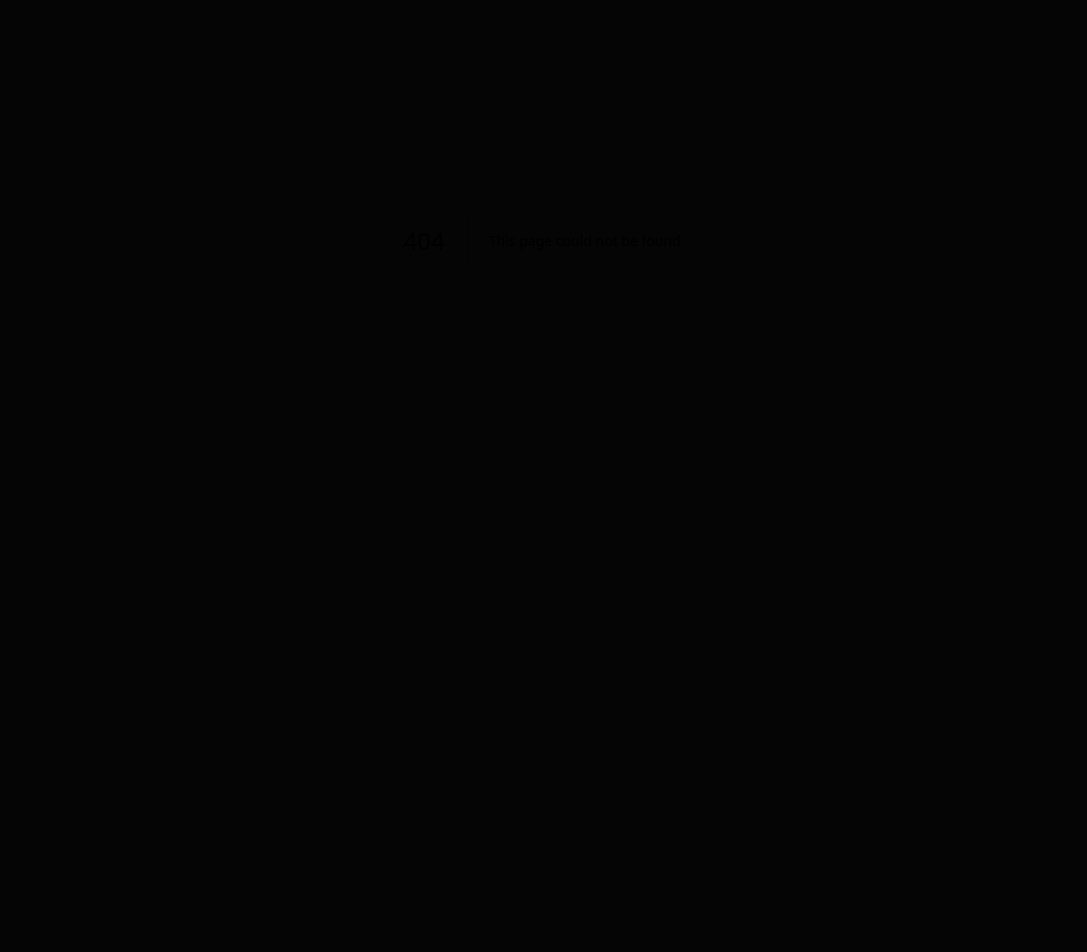
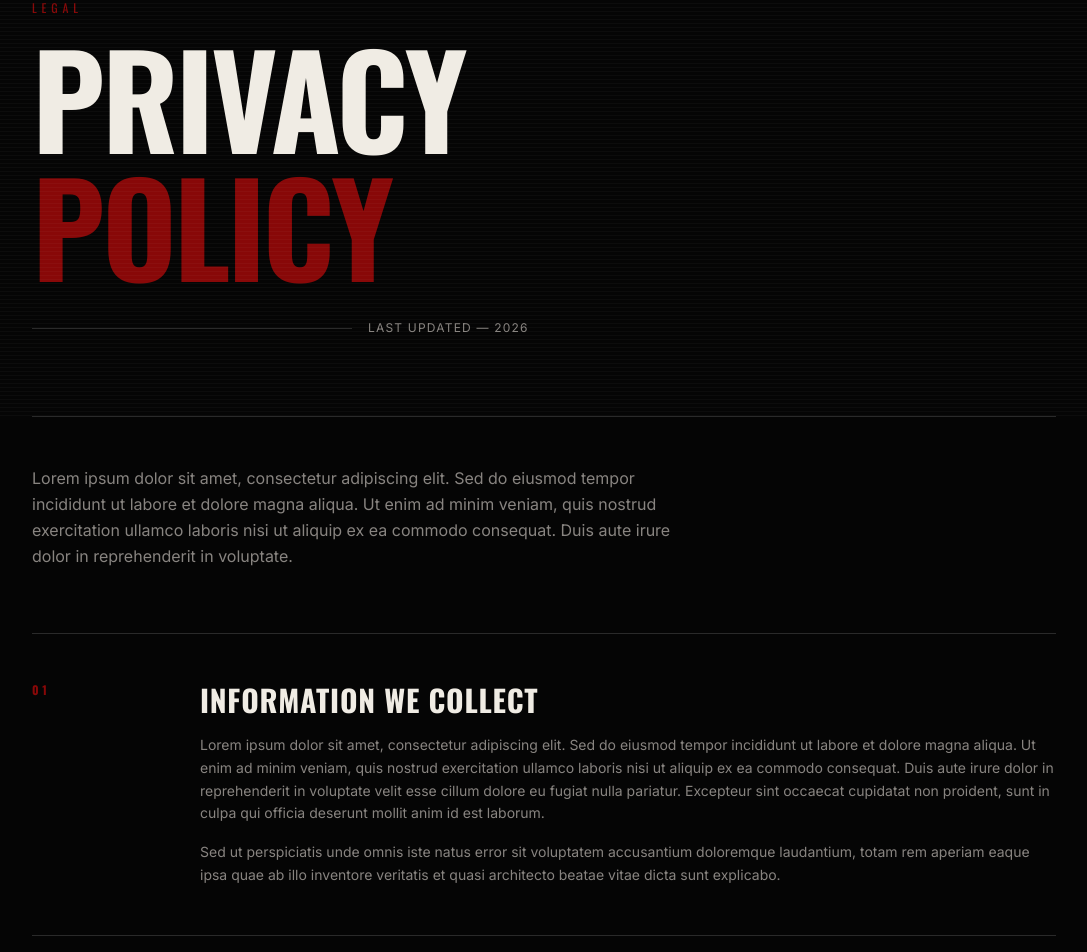
Before and after one commit to JoigmnzDev/autofilia-rock-web, a Next.js app: page /privacy in a window 1280 px wide. Before the commit this address had no page. Shown: the part 160-1112 px from the top of the page, without its empty margins (96-1183 px from the left). Before the commit the page ends 800 px from the top, so only its background shows below. Built offline with nearby package versions, Linux system fonts and the light colour scheme.

Commit message:
feat: add Privacy page with updated footer link
Create Privacy page with Autofilia design and update footer link.

Co-authored-by: Joigmnz Dev <168275434+JoigmnzDev@users.noreply.github.com>

```diff
--- /dev/null
+++ b/app/privacy/page.tsx
@@ -0,0 +1,185 @@
+import Navbar from '@/components/navbar'
+import Footer from '@/components/footer'
+import type { Metadata } from 'next'
+
+export const metadata: Metadata = {
+  title: 'Privacy Policy — AUTOFILIA',
+  description: 'Privacy policy for the official Autofilia website.',
+}
+
+const sections = [
+  {
+    number: '01',
+    title: 'INFORMATION WE COLLECT',
+    body: `Lorem ipsum dolor sit amet, consectetur adipiscing elit. Sed do eiusmod tempor incididunt ut labore et dolore magna aliqua. Ut enim ad minim veniam, quis nostrud exercitation ullamco laboris nisi ut aliquip ex ea commodo consequat. Duis aute irure dolor in reprehenderit in voluptate velit esse cillum dolore eu fugiat nulla pariatur. Excepteur sint occaecat cupidatat non proident, sunt in culpa qui officia deserunt mollit anim id est laborum.
+
+Sed ut perspiciatis unde omnis iste natus error sit voluptatem accusantium doloremque laudantium, totam rem aperiam eaque ipsa quae ab illo inventore veritatis et quasi architecto beatae vitae dicta sunt explicabo.`,
+  },
+  {
+    number: '02',
+    title: 'HOW WE USE YOUR DATA',
+    body: `Nemo enim ipsam voluptatem quia voluptas sit aspernatur aut odit aut fugit, sed quia consequuntur magni dolores eos qui ratione voluptatem sequi nesciunt. Neque porro quisquam est qui dolorem ipsum quia dolor sit amet, consectetur, adipisci velit.
+
+Ut labore et dolore magnam aliquam quaerat voluptatem. Ut enim ad minima veniam, quis nostrum exercitationem ullam corporis suscipit laboriosam, nisi ut aliquid ex ea commodi consequatur? Quis autem vel eum iure reprehenderit qui in ea voluptate velit esse quam nihil molestiae consequatur, vel illum qui dolorem eum fugiat quo voluptas nulla pariatur.`,
+  },
+  {
+    number: '03',
+    title: 'COOKIES & TRACKING',
+    body: `At vero eos et accusamus et iusto odio dignissimos ducimus qui blanditiis praesentium voluptatum deleniti atque corrupti quos dolores et quas molestias excepturi sint occaecati cupiditate non provident, similique sunt in culpa qui officia deserunt mollitia animi, id est laborum et dolorum fuga.
+
+Et harum quidem rerum facilis est et expedita distinctio. Nam libero tempore, cum soluta nobis est eligendi optio cumque nihil impedit quo minus id quod maxime placeat facere possimus, omnis voluptas assumenda est, omnis dolor repellendus.`,
+  },
+  {
+    number: '04',
+    title: 'THIRD-PARTY SERVICES',
+    body: `Temporibus autem quibusdam et aut officiis debitis aut rerum necessitatibus saepe eveniet ut et voluptates repudiandae sint et molestiae non recusandae. Itaque earum rerum hic tenetur a sapiente delectus, ut aut reiciendis voluptatibus maiores alias consequatur aut perferendis doloribus asperiores repellat.
+
+Lorem ipsum dolor sit amet, consectetur adipiscing elit, sed do eiusmod tempor incididunt ut labore et dolore magna aliqua. Ut enim ad minim veniam, quis nostrud exercitation ullamco laboris nisi ut aliquip ex ea commodo consequat.`,
+  },
+  {
+    number: '05',
+    title: 'YOUR RIGHTS',
+    body: `Duis aute irure dolor in reprehenderit in voluptate velit esse cillum dolore eu fugiat nulla pariatur. Excepteur sint occaecat cupidatat non proident, sunt in culpa qui officia deserunt mollit anim id est laborum. Sed ut perspiciatis unde omnis iste natus error sit voluptatem accusantium doloremque laudantium.
+
+Totam rem aperiam eaque ipsa quae ab illo inventore veritatis et quasi architecto beatae vitae dicta sunt explicabo. Nemo enim ipsam voluptatem quia voluptas sit aspernatur aut odit aut fugit.`,
+  },
+  {
+    number: '06',
+    title: 'CONTACT & UPDATES',
+    body: `Sed quia consequuntur magni dolores eos qui ratione voluptatem sequi nesciunt. Neque porro quisquam est, qui dolorem ipsum quia dolor sit amet, consectetur, adipisci velit, sed quia non numquam eius modi tempora incidunt ut labore et dolore magnam aliquam quaerat voluptatem.
+
+Ut enim ad minima veniam, quis nostrum exercitationem ullam corporis suscipit laboriosam, nisi ut aliquid ex ea commodi consequatur. Quis autem vel eum iure reprehenderit qui in ea voluptate velit esse quam nihil molestiae consequatur.`,
+  },
+]
+
+export default function PrivacyPage() {
+  return (
+    <main className="min-h-screen bg-[#050505]">
+      <Navbar />
+
+      {/* Hero header */}
+      <section className="relative pt-40 pb-20 px-6 md:px-10 overflow-hidden" aria-label="Privacy header">
+        {/* Decorative red line top */}
+        <div className="absolute top-0 left-0 right-0 h-px bg-[#880808]" aria-hidden="true" />
+
+        {/* Background noise texture overlay */}
+        <div
+          className="absolute inset-0 opacity-[0.03]"
+          style={{
+            backgroundImage:
+              'repeating-linear-gradient(0deg, #f0ece4 0px, #f0ece4 1px, transparent 1px, transparent 4px)',
+          }}
+          aria-hidden="true"
+        />
+
+        <div className="max-w-5xl mx-auto">
+          <p
+            className="text-[#880808] text-xs tracking-[0.4em] mb-4"
+            style={{ fontFamily: 'var(--font-oswald), Impact, sans-serif' }}
+          >
+            LEGAL
+          </p>
+          <h1
+            className="text-6xl md:text-8xl lg:text-9xl font-bold text-[#f0ece4] leading-none tracking-tight text-balance"
+            style={{ fontFamily: 'var(--font-oswald), Impact, sans-serif' }}
+          >
+            PRIVACY
+            <br />
+            <span className="text-[#880808]">POLICY</span>
+          </h1>
+          <div className="flex items-center gap-4 mt-8">
+            <div className="h-px bg-[#2a2a2a] flex-1 max-w-xs" aria-hidden="true" />
+            <p className="text-[#888480] text-xs tracking-widest">LAST UPDATED — 2026</p>
+          </div>
+        </div>
+      </section>
+
+      {/* Intro */}
+      <section className="px-6 md:px-10 pb-16" aria-label="Privacy intro">
+        <div className="max-w-5xl mx-auto border-t border-[#2a2a2a] pt-12">
+          <p className="text-[#888480] text-base leading-relaxed max-w-2xl">
+            Lorem ipsum dolor sit amet, consectetur adipiscing elit. Sed do eiusmod tempor incididunt ut labore et dolore magna aliqua. Ut enim ad minim veniam, quis nostrud exercitation ullamco laboris nisi ut aliquip ex ea commodo consequat. Duis aute irure dolor in reprehenderit in voluptate.
+          </p>
+        </div>
+      </section>
+
+      {/* Sections */}
+      <section className="px-6 md:px-10 pb-24" aria-label="Privacy sections">
+        <div className="max-w-5xl mx-auto flex flex-col gap-0">
+          {sections.map((section) => (
+            <article
+              key={section.number}
+              className="group grid grid-cols-1 md:grid-cols-[120px_1fr] gap-6 md:gap-12 border-t border-[#2a2a2a] py-12 hover:border-[#880808] transition-colors duration-300"
+            >
+              {/* Number */}
+              <div className="flex md:flex-col items-center md:items-start gap-3 md:gap-2">
+                <span
+                  className="text-[#880808] text-xs tracking-[0.3em] font-bold"
+                  style={{ fontFamily: 'var(--font-oswald), Impact, sans-serif' }}
+                >
+                  {section.number}
+                </span>
+                <div className="h-px w-8 bg-[#2a2a2a] group-hover:bg-[#880808] transition-colors duration-300 md:hidden" aria-hidden="true" />
+              </div>
+
+              {/* Content */}
+              <div className="flex flex-col gap-4">
+                <h2
+                  className="text-2xl md:text-3xl font-bold text-[#f0ece4] tracking-wide text-balance"
+                  style={{ fontFamily: 'var(--font-oswald), Impact, sans-serif' }}
+                >
+                  {section.title}
+                </h2>
+                <div className="flex flex-col gap-4">
+                  {section.body.split('\n\n').map((paragraph, i) => (
+                    <p key={i} className="text-[#888480] text-sm leading-relaxed">
+                      {paragraph}
+                    </p>
+                  ))}
+                </div>
+              </div>
+            </article>
+          ))}
+
+          {/* Bottom border */}
+          <div className="border-t border-[#2a2a2a]" aria-hidden="true" />
+        </div>
+      </section>
+
+      {/* CTA contact band */}
+      <section
+        className="px-6 md:px-10 py-16 border-t border-[#2a2a2a] bg-[#0a0808]"
+        aria-label="Privacy contact"
+      >
+        <div className="max-w-5xl mx-auto flex flex-col md:flex-row items-start md:items-center justify-between gap-6">
+          <div className="flex flex-col gap-2">
+            <p
+              className="text-[#880808] text-xs tracking-[0.3em]"
+              style={{ fontFamily: 'var(--font-oswald), Impact, sans-serif' }}
+            >
+              QUESTIONS?
+            </p>
+            <p
+              className="text-[#f0ece4] text-xl md:text-2xl font-bold"
+              style={{ fontFamily: 'var(--font-oswald), Impact, sans-serif' }}
+            >
+              GET IN TOUCH WITH US
+            </p>
+            <p className="text-[#888480] text-sm">
+              Lorem ipsum dolor sit amet, consectetur adipiscing elit.
+            </p>
+          </div>
+          <a
+            href="#contact"
+            className="inline-flex items-center border border-[#880808] text-[#880808] hover:bg-[#880808] hover:text-[#f0ece4] text-xs tracking-[0.2em] px-6 py-3 transition-all duration-300 whitespace-nowrap"
+            style={{ fontFamily: 'var(--font-oswald), Impact, sans-serif' }}
+          >
+            CONTACT US
+          </a>
+        </div>
+      </section>
+
+      <Footer />
+    </main>
+  )
+}
--- a/components/footer.tsx
+++ b/components/footer.tsx
@@ -110,14 +110,18 @@ export default function Footer() {
             © 2026 AUTOFILIA. ALL RIGHTS RESERVED.
           </p>
           <div className="flex items-center gap-6">
-            {['PRIVACY', 'TERMS', 'COOKIES'].map((link) => (
+            {[
+              { label: 'PRIVACY', href: '/privacy' },
+              { label: 'TERMS', href: '#' },
+              { label: 'COOKIES', href: '#' },
+            ].map((link) => (
               <a
-                key={link}
-                href="#"
+                key={link.label}
+                href={link.href}
                 className="text-[#888480] hover:text-[#f0ece4] text-[11px] tracking-wider transition-colors duration-200"
                 style={{ fontFamily: 'var(--font-oswald), Impact, sans-serif' }}
               >
-                {link}
+                {link.label}
               </a>
             ))}
           </div>
```
